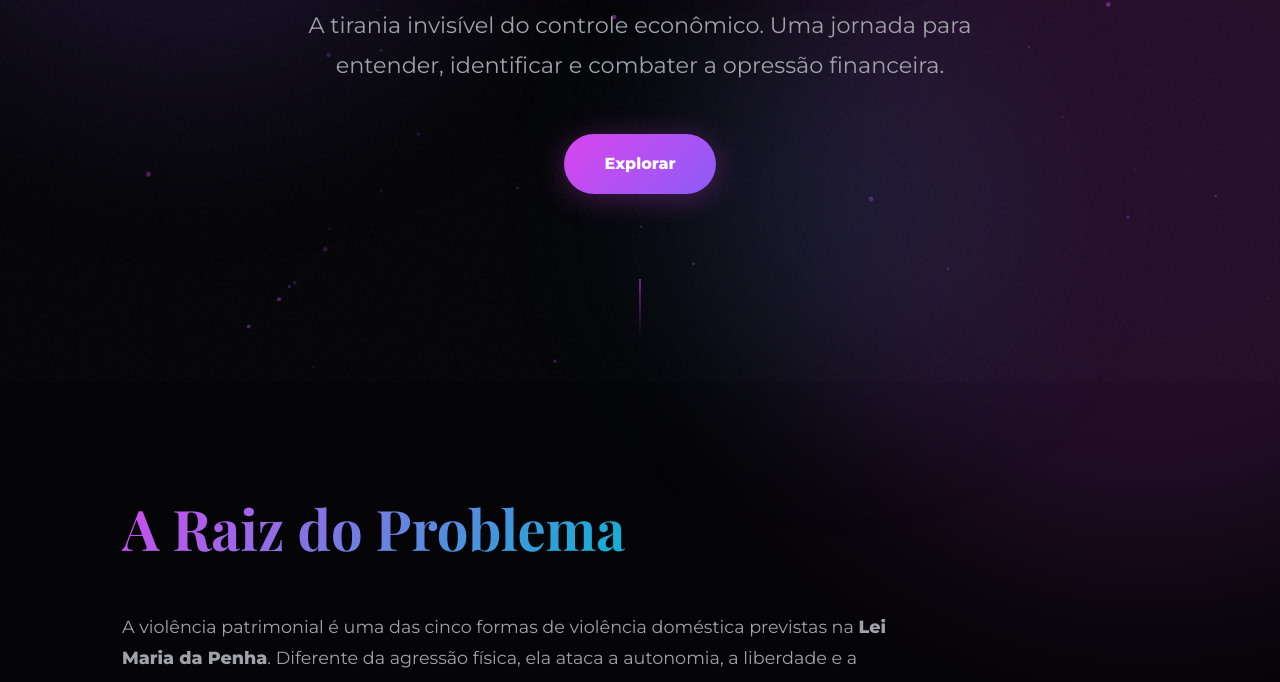
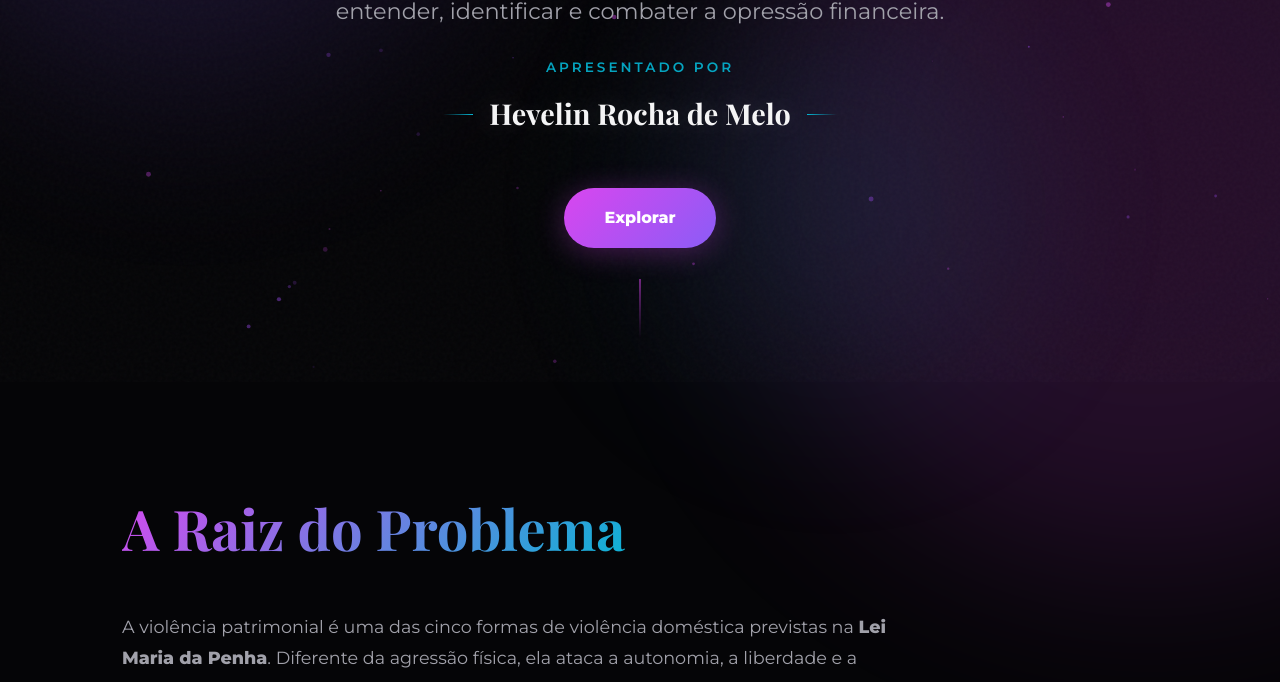
Before and after one commit to deathzephyr/ViolenciaPatrimonial, a plain HTML site: page index.html in a window 1280 px wide. Shown: the part 418-1100 px from the top of the page. Drawn offline with nearby package versions, Linux system fonts and the light colour scheme; a web font is replaced by a local one.

Commit message:
index.html

```diff
--- a/index.html
+++ b/index.html
@@ -140,10 +140,6 @@
             transform: translateY(0);
         }
 
-        .reveal-delay-1 { transition-delay: 0.1s; }
-        .reveal-delay-2 { transition-delay: 0.2s; }
-        .reveal-delay-3 { transition-delay: 0.3s; }
-
         h1, h2, h3 { font-family: 'Playfair Display', serif; }
 
         h2 {
@@ -204,10 +200,50 @@
         .hero-subtitle {
             font-size: 1.4rem;
             max-width: 700px;
-            margin-bottom: 3rem;
+            margin-bottom: 1.5rem;
             color: var(--text-muted);
         }
 
+        /* Bloco do Autor */
+        .author-block {
+            margin-bottom: 3rem;
+            display: flex;
+            flex-direction: column;
+            align-items: center;
+            gap: 0.5rem;
+        }
+
+        .author-label {
+            font-size: 0.85rem;
+            text-transform: uppercase;
+            letter-spacing: 3px;
+            color: var(--accent-tertiary);
+            font-weight: 600;
+            opacity: 0.9;
+        }
+
+        .author-name {
+            font-family: 'Playfair Display', serif;
+            font-size: 1.8rem;
+            color: var(--text-main);
+            font-weight: 700;
+            text-shadow: 0 0 30px rgba(255, 255, 255, 0.2);
+            position: relative;
+            padding: 0 1rem;
+        }
+
+        .author-name::before, .author-name::after {
+            content: '';
+            position: absolute;
+            top: 50%;
+            width: 30px;
+            height: 1px;
+            background: linear-gradient(90deg, transparent, var(--accent-tertiary));
+        }
+        .author-name::before { right: 100%; }
+        .author-name::after { left: 100%; background: linear-gradient(90deg, var(--accent-tertiary), transparent); }
+
+        /* Scroll Indicator */
         .scroll-indicator {
             position: absolute;
             bottom: 3rem;
@@ -661,6 +697,7 @@
             .timeline-item {
                 padding-left: 1.5rem;
             }
+            .author-name::before, .author-name::after { display: none; }
         }
 
         /* Prefers Reduced Motion */
@@ -690,6 +727,12 @@
         <div class="reveal">
             <h1>Violência <br><span>Patrimonial</span></h1>
             <p class="hero-subtitle">A tirania invisível do controle econômico. Uma jornada para entender, identificar e combater a opressão financeira.</p>
+
+            <div class="author-block reveal">
+                <span class="author-label">Apresentado por</span>
+                <span class="author-name">Hevelin Rocha de Melo</span>
+            </div>
+
             <a href="#conceito" class="btn"><span>Explorar</span></a>
         </div>
         <div class="scroll-indicator">
```
